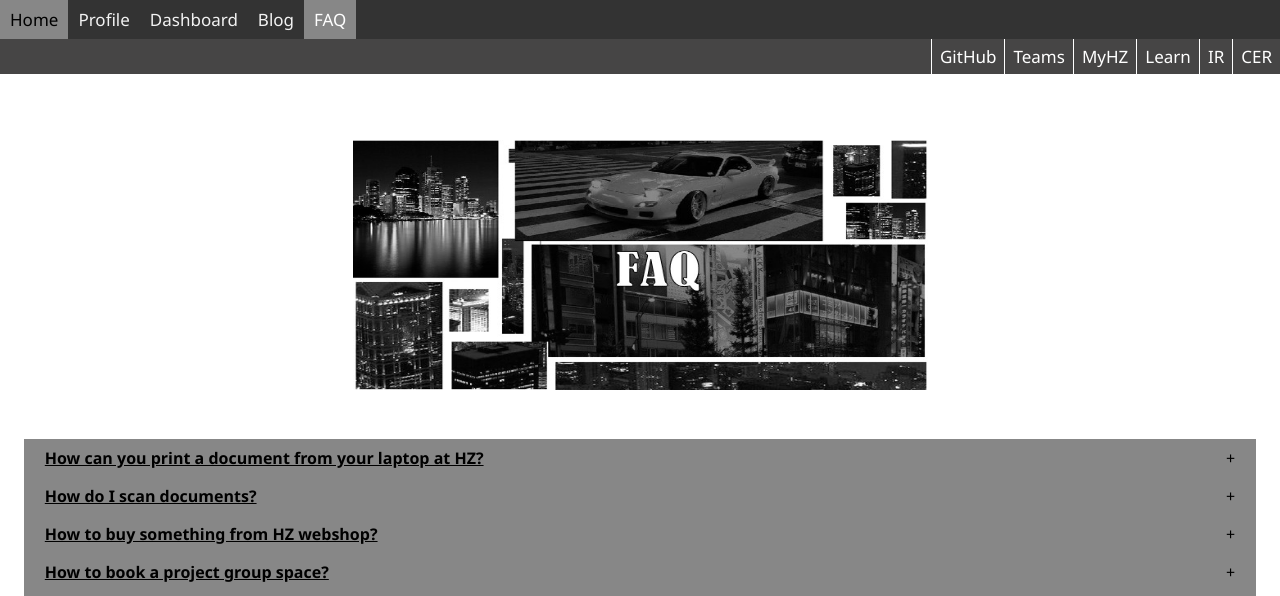
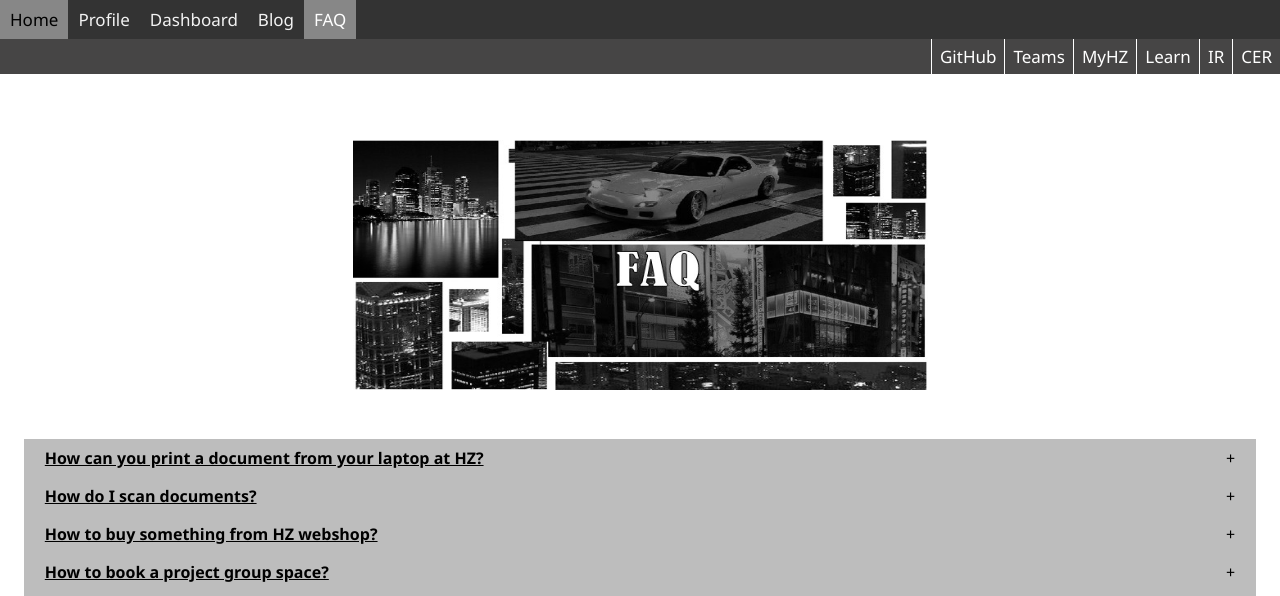
Before and after one commit to FatimahAbbasii/FatimahAbbasii.github.io, a plain HTML site: page faq.html in a window 1280 px wide. Shown: the top 596 px of the page. Drawn offline with Linux system fonts and the light colour scheme.

Commit message:
final submission

```diff
--- a/style.css
+++ b/style.css
@@ -188,7 +188,7 @@ footer {
   }
 
   details{
-    background-color:#33333396 ;
+    background-color:#8f8f8f96 ;
     color: black;
     text-align: left;
   }
```
